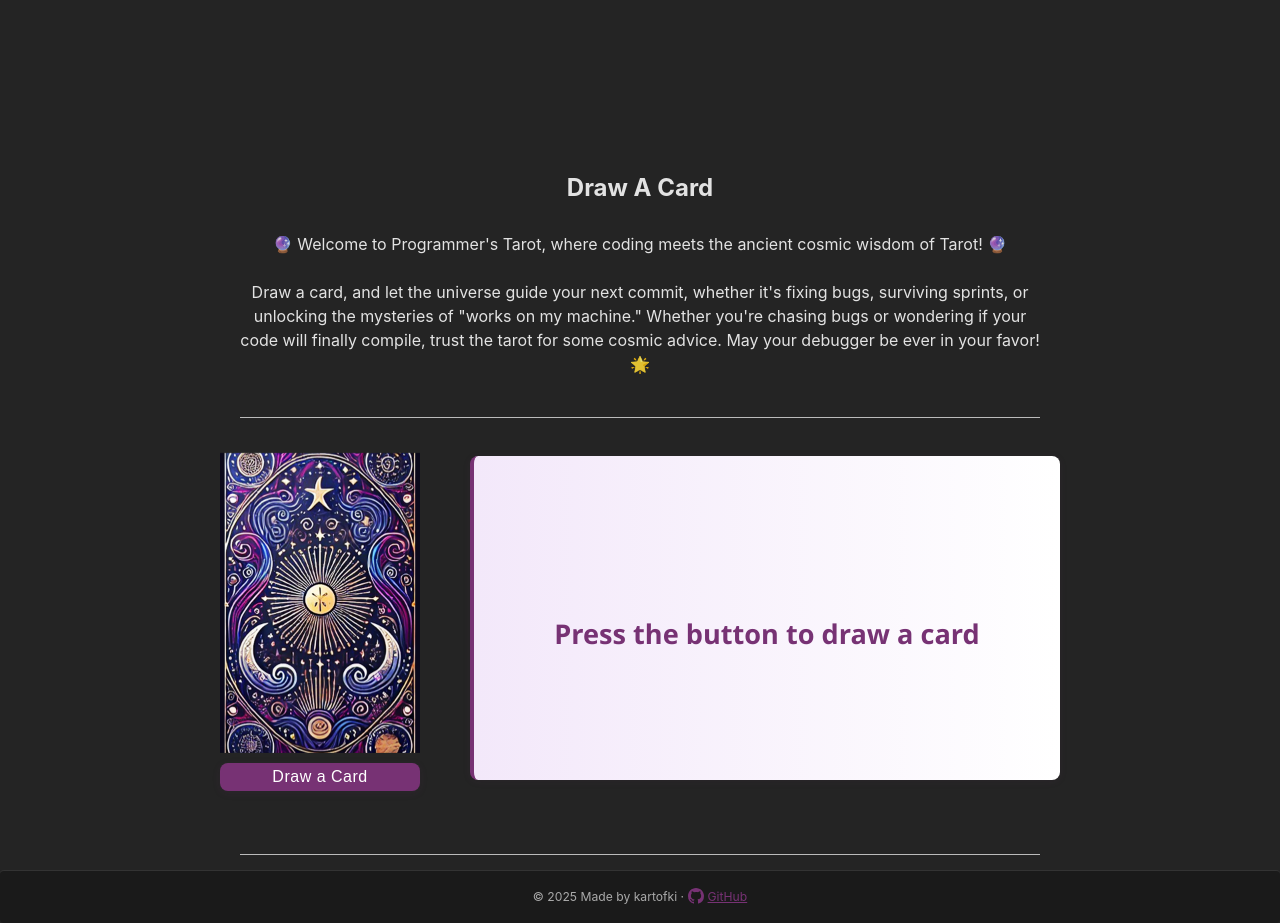
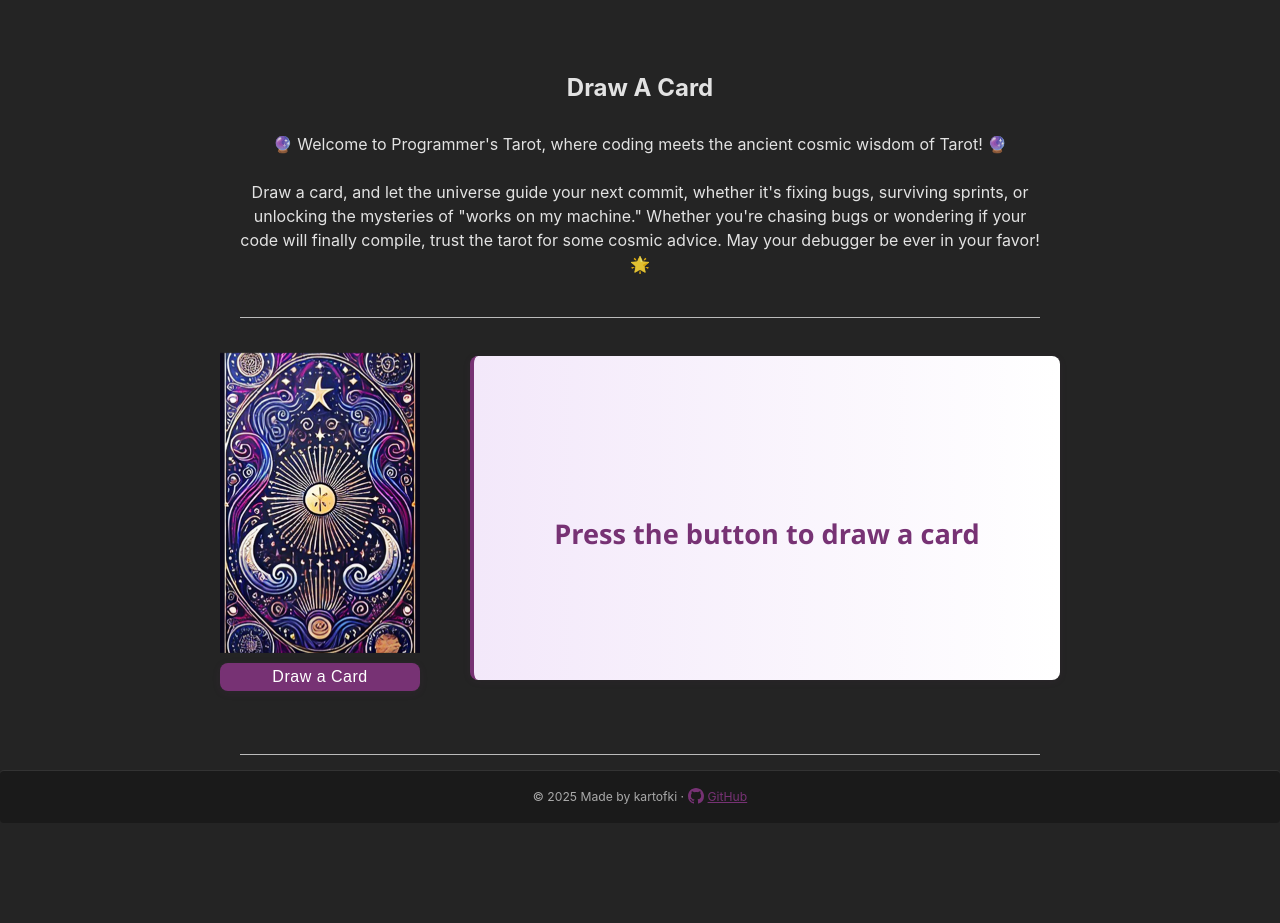
Before and after one commit to kartofki/ProgrammersTarot, a React (Vite) app in the folder programmers-tarot/: page / in a window 1280 px wide. After the commit the page ends 823 px from the top, so only its background shows below. Built offline with nearby package versions, Linux system fonts and the light colour scheme.

Commit message:
padding adjustment 2

```diff
--- a/programmers-tarot/src/components/DrawCard/DrawCard.module.css
+++ b/programmers-tarot/src/components/DrawCard/DrawCard.module.css
@@ -1,5 +1,5 @@
 .drawCardContainer {
-  padding-top: 150px;
+  padding-top: 50px;
     max-width: 800px;
     display: flex;
     flex-direction: column;
```
